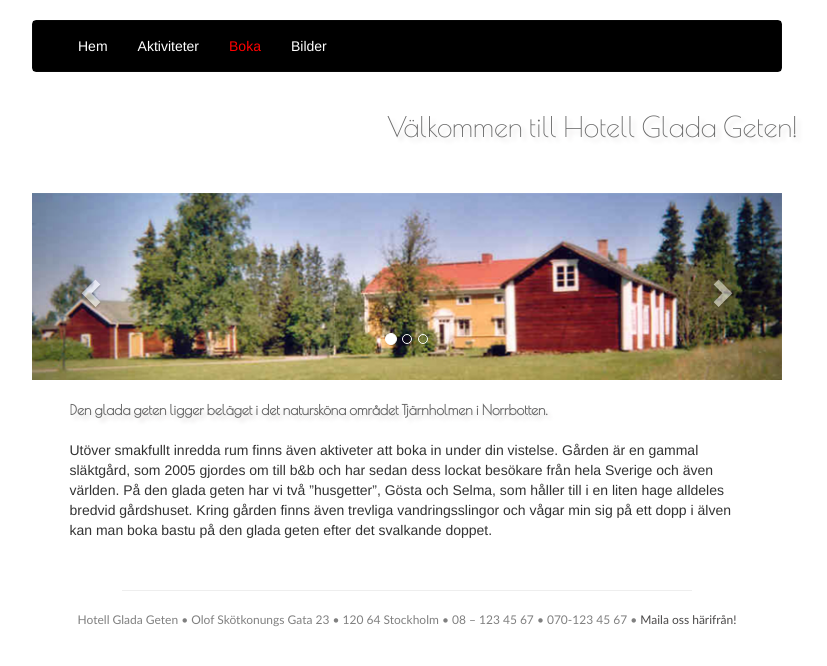
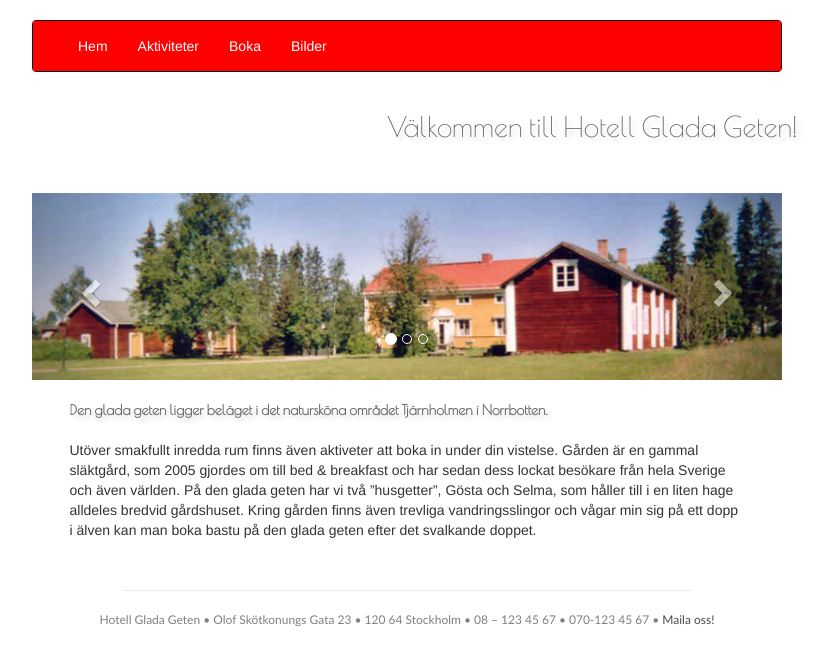
Before and after one commit to hakast/GladaGeten, a PHP site: page / in a window 1280 px wide. Shown: the top 666 px of the page, without its empty margins (233-1060 px from the left). Run offline with PHP 8.4, Linux system fonts and the light colour scheme; some libraries are stand-ins or nearby versions.

Commit message:
Changed menu colors

```diff
--- a/aktiviteter.php
+++ b/aktiviteter.php
@@ -28,7 +28,7 @@
 
 <!--MENY-->
         <nav class="navbar navbar-inverse">
-            <div class="container-fluid" style= "background-color:#000000;">
+            <div class="container-fluid" style= "background-color:red;">
                 <div class="navbar-header">
                     <button type="button" class="navbar-toggle collapsed" data-toggle="collapse" data-target="#bs-example-navbar-collapse-1" aria-expanded="false">
                         <span class="sr-only">Toggle navigation</span>
@@ -38,10 +38,10 @@
                     </button>
                 </div>
                 <div class="collapse navbar-collapse" id="bs-example-navbar-collapse-1">
-                    <ul class="nav navbar-nav" style="background-color:black">
+                    <ul class="nav navbar-nav" style="background-color:red">
                         <li><a href="index.php" style="color:white; font-size:14px;">Hem</a></li>
                         <li><a href="aktiviteter.php" style="color:white; font-size:14px;">Aktiviteter</a></li>
-                        <li><a href="bokning.php" style="color:red; font-size:14px;">Boka</a></li>
+                        <li><a href="bokning.php" style="color:white; font-size:14px;">Boka</a></li>
                         <li><a href="bildspel.php" style="color:white; font-size:14px;">Bilder</a></li>
                     </ul>
                 </div>
--- a/bildspel.php
+++ b/bildspel.php
@@ -23,7 +23,7 @@
 
 <!--MENY-->
         <nav class="navbar navbar-inverse">
-            <div class="container-fluid" style= "background-color:#000000;">
+            <div class="container-fluid" style= "background-color:red;">
                 <div class="navbar-header">
                     <button type="button" class="navbar-toggle collapsed" data-toggle="collapse" data-target="#bs-example-navbar-collapse-1" aria-expanded="false">
                         <span class="sr-only">Toggle navigation</span>
@@ -33,10 +33,10 @@
                     </button>
                 </div>
                 <div class="collapse navbar-collapse" id="bs-example-navbar-collapse-1">
-                    <ul class="nav navbar-nav" style="background-color:black">
+                    <ul class="nav navbar-nav" style="background-color:red">
                         <li><a href="index.php" style="color:white; font-size:14px;">Hem</a></li>
                         <li><a href="aktiviteter.php" style="color:white; font-size:14px;">Aktiviteter</a></li>
-                        <li><a href="bokning.php" style="color:red; font-size:14px;">Boka</a></li>
+                        <li><a href="bokning.php" style="color:white; font-size:14px;">Boka</a></li>
                         <li><a href="bildspel.php" style="color:white; font-size:14px;">Bilder</a></li>
                     </ul>
                 </div>
--- a/index.php
+++ b/index.php
@@ -19,7 +19,7 @@
 
  <!---MENY-->
         <nav class="navbar navbar-inverse">
-            <div class="container-fluid" style= "background-color:#000000;">
+            <div class="container-fluid" style= "background-color:red;">
                 <div class="navbar-header">
                     <button type="button" class="navbar-toggle collapsed" data-toggle="collapse" data-target="#bs-example-navbar-collapse-1" aria-expanded="false">
                         <span class="sr-only">Toggle navigation</span>
@@ -29,10 +29,10 @@
                     </button>
                 </div>
                 <div class="collapse navbar-collapse" id="bs-example-navbar-collapse-1">
-                    <ul class="nav navbar-nav" style="background-color:black">
+                    <ul class="nav navbar-nav" style="background-color:red">
                         <li><a href="index.php" style="color:white; font-size:14px;">Hem</a></li>
                         <li><a href="aktiviteter.php" style="color:white; font-size:14px;">Aktiviteter</a></li>
-                        <li><a href="bokning.php" style="color:red; font-size:14px;">Boka</a></li>
+                        <li><a href="bokning.php" style="color:white; font-size:14px;">Boka</a></li>
                         <li><a href="bildspel.php" style="color:white; font-size:14px;">Bilder</a></li>
                     </ul>
                 </div>
@@ -116,7 +116,7 @@
                           Norrbotten.
                         </strong><br /><br />
                       Utöver smakfullt inredda rum finns även aktiveter att boka in under din vistelse. Gården är en
-                      gammal släktgård, som 2005 gjordes om till b&b och har sedan dess lockat besökare från hela Sverige och även
+                      gammal släktgård, som 2005 gjordes om till bed & breakfast och har sedan dess lockat besökare från hela Sverige och även
                       världen. På den glada geten har vi två ”husgetter”, Gösta och Selma, som håller till i en liten hage alldeles
                       bredvid gårdshuset. Kring gården finns även trevliga vandringsslingor och vågar min sig på ett dopp i älven
                       kan man boka bastu på den glada geten efter det svalkande doppet.
@@ -132,11 +132,10 @@
     <footer>
         <p id="footer">
             Hotell Glada Geten • Olof Skötkonungs Gata 23 •
-            120 64 Stockholm • 08 – 123 45 67 • 070-123 45 67 • <a href="mailto:glada.geten@kyh.se ">Maila oss härifrån!</a>
+            120 64 Stockholm • 08 – 123 45 67 • 070-123 45 67 • <a href="mailto:hakast@gmail.com ">Maila oss!</a>
         </p>
     </footer>
     <br />
     <!-- Go to www.addthis.com/dashboard to customize your tools -->
-    <script type="text/javascript" src="//s7.addthis.com/js/300/addthis_widget.js#pubid=ra-57f11e36d003b2e7"></script>
 </body>
 </html>
```
Also changed, not shown: bokning.php (+4 -4 lines).
